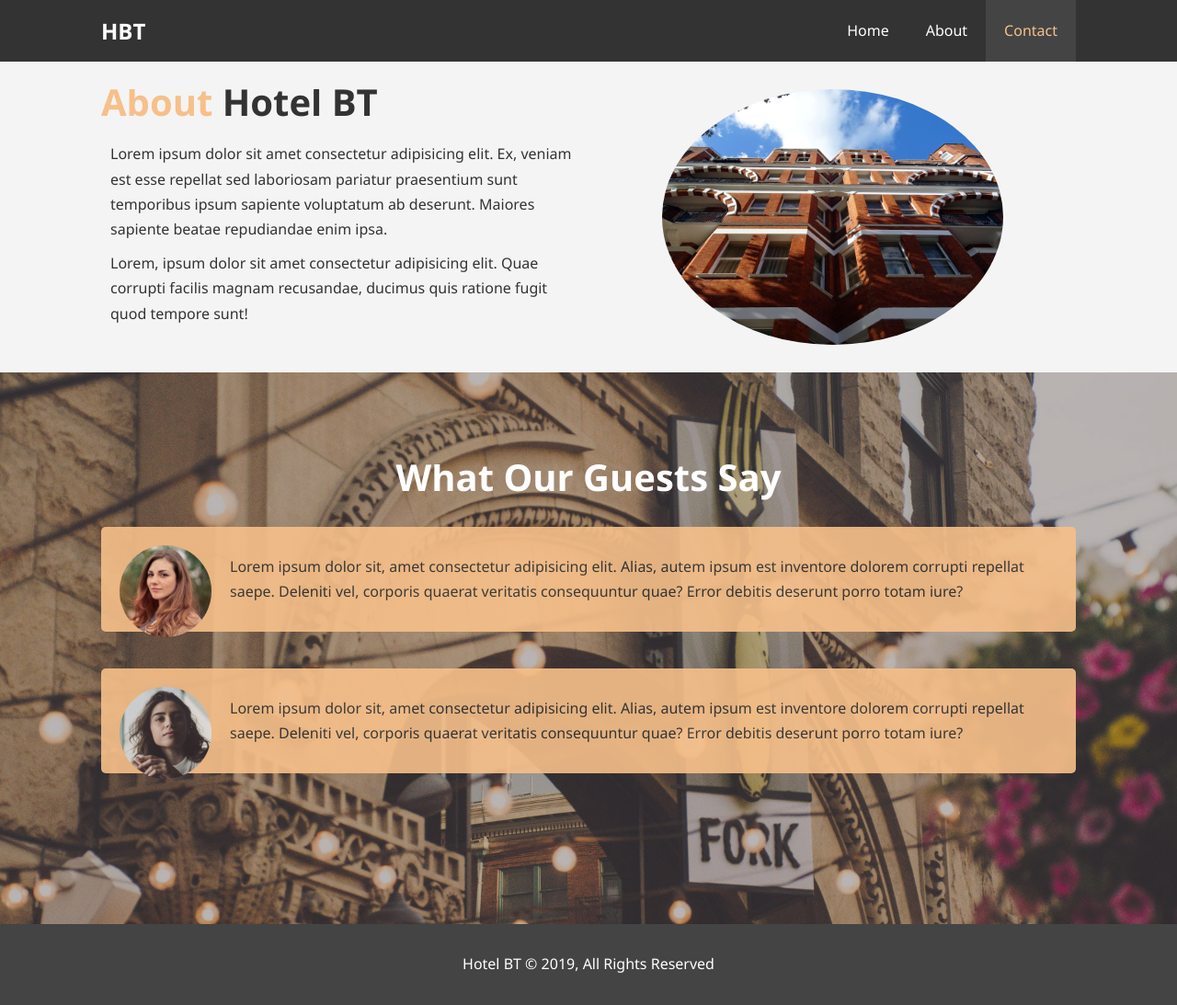
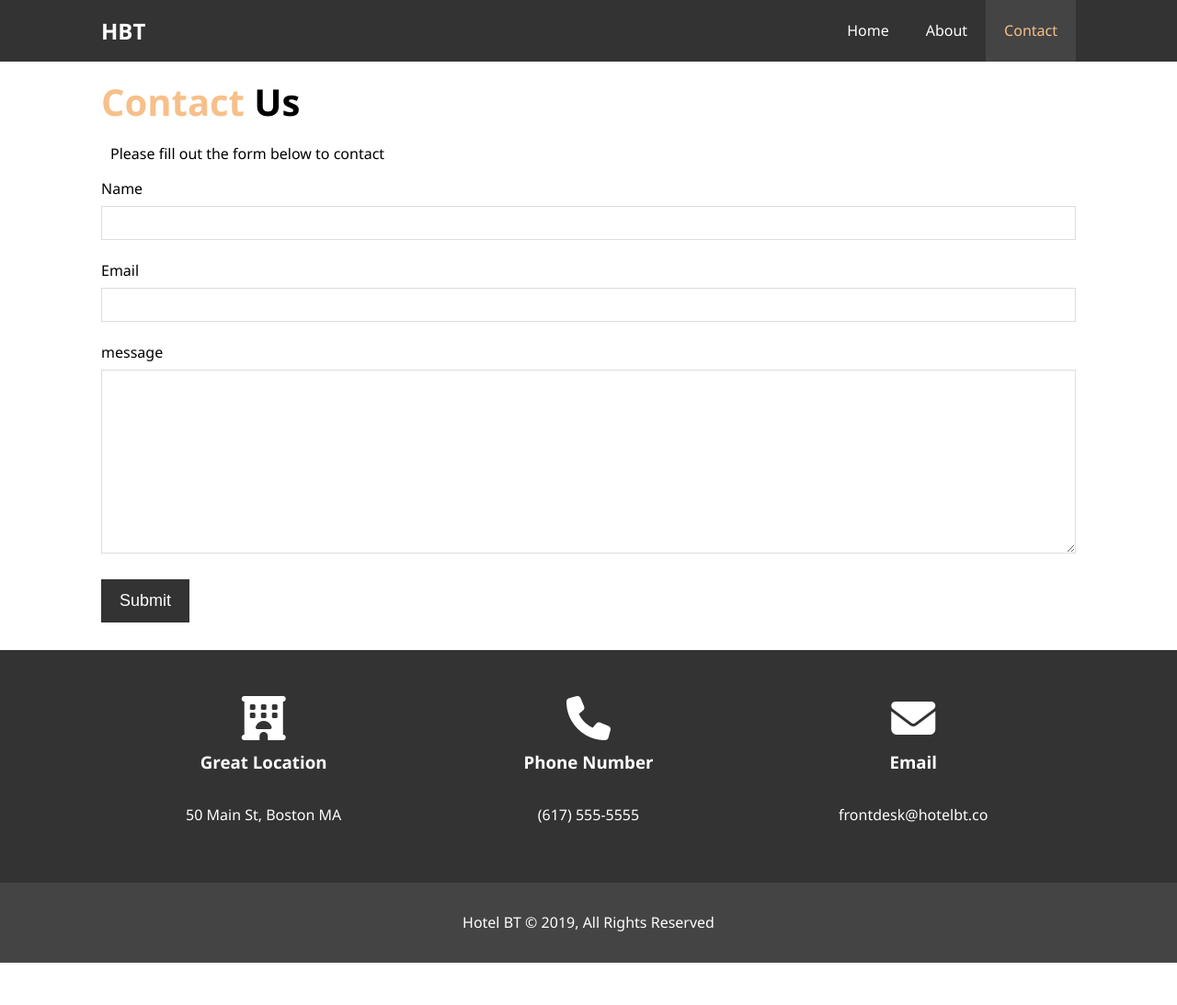
Before and after one commit to nischal08/hotel_website, a plain HTML site: page contact.html in a window 1280 px wide. Shown: the whole page at 92% size. After the commit the page ends 1047 px from the top, so only its background shows below. Drawn offline with Linux system fonts and the light colour scheme.

Commit message:
Contact page create

```diff
--- a/contact.html
+++ b/contact.html
@@ -8,7 +8,10 @@
       content="Welcome to the most extraordinary hotel in Boston Massachusettes"
     />
     <meta name="keywords" content="hotel,boston hotel,new england hotel" />
-
+    <script
+      src="https://kit.fontawesome.com/c519c32b6f.js"
+      crossorigin="anonymous"
+    ></script>
     <link rel="stylesheet" href="css/style.css" />
     <title>Hotel BT | Contact</title>
   </head>
@@ -19,58 +22,61 @@
           <h1 class="logo"><a href="index.html">HBT</a></h1>
           <ul>
             <li><a href="index.html">Home</a></li>
-            <li><a href="about.html" >About</a></li>
+            <li><a href="about.html">About</a></li>
             <li><a href="contact.html" class="current">Contact</a></li>
           </ul>
         </div>
       </nav>
     </header>
-    <section id="about-info" class="bg-light py-3">
+    <section id="contact-form" class="py-3">
       <div class="container">
-        <div class="info-left">
-          <h1 class="l-heading">
-            <span class="text-primary">About</span> Hotel BT
-          </h1>
-          <p>
-            Lorem ipsum dolor sit amet consectetur adipisicing elit. Ex, veniam
-            est esse repellat sed laboriosam pariatur praesentium sunt
-            temporibus ipsum sapiente voluptatum ab deserunt. Maiores sapiente
-            beatae repudiandae enim ipsa.
-          </p>
-          <p>
-            Lorem, ipsum dolor sit amet consectetur adipisicing elit. Quae
-            corrupti facilis magnam recusandae, ducimus quis ratione fugit quod
-            tempore sunt!
-          </p>
+        <h1 class="l-heading"><span class="text-primary">Contact</span> Us</h1>
+        <p>Please fill out the form below to contact</p>
+        <form action="process.php">
+          <div class="form-group">
+            <label for="name">Name</label>
+            <input type="text" name="name" id="name" />
         </div>
-        <div class="info-right">
-          <img src="./img/photo-2.jpg" alt="hotel" />
+            <div class="form-group">
+            <label for="email">Email</label>
+            <input type="email" name="email" id="email" />
         </div>
+            <div class="form-group">
+            <label for="message">message</label>
+            <textarea name="message" id="message" ></textarea>
+            </div>
+            <button type="submit" class="btn">Submit</button>
+          </div>
+        </form>
       </div>
     </section>
-    <div class="clr"></div>
-    <section id="testimonials" class="py-3">
-      <div class="container">
-        <h2 class="l-heading">What Our Guests Say</h2>
-        <div class="testimonial bg-primary">
-          <img src="img/person-1.jpg" alt="Samantha" />
-          <p>
-            Lorem ipsum dolor sit, amet consectetur adipisicing elit. Alias,
-            autem ipsum est inventore dolorem corrupti repellat saepe. Deleniti
-            vel, corporis quaerat veritatis consequuntur quae? Error debitis
-            deserunt porro totam iure?
-          </p>
+
+    <section id="contact-info" class="bg-dark">
+        <div class="container">
+            <div class="box">
+                <i class="fas fa-hotel fa-3x"></i>
+                <h3>Great Location</h3>
+                <p>
+                  50 Main St, Boston MA
+                </p>
+              </div>
+              <div class="box">
+                <i class="fas fa-phone fa-3x"></i>
+                <h3>Phone Number</h3>
+
+                <p>
+                  (617) 555-5555
+                </p>
+              </div>
+              <div class="box">
+                <i class="fas fa-envelope fa-3x"></i>
+                <h3>Email</h3>
+
+                <p>
+                  frontdesk@hotelbt.co
+                </p>
+              </div>
         </div>
-        <div class="testimonial bg-primary">
-          <img src="img/person-2.jpg" alt="Jen" />
-          <p>
-            Lorem ipsum dolor sit, amet consectetur adipisicing elit. Alias,
-            autem ipsum est inventore dolorem corrupti repellat saepe. Deleniti
-            vel, corporis quaerat veritatis consequuntur quae? Error debitis
-            deserunt porro totam iure?
-          </p>
-        </div>
-      </div>
     </section>
     <footer id="main-footer">
       <p>Hotel BT &copy; 2019, All Rights Reserved</p>
--- a/css/style.css
+++ b/css/style.css
@@ -203,7 +203,6 @@ p {
   height: 600px;
   background: url('../img/test-bg.jpg') no-repeat center center/cover;
   padding-top: 100px;
-
 }
 
 #testimonials h2 {
@@ -226,6 +225,31 @@ p {
   border-radius: 50%;
 }
 
+/* Contact form */
+#contact-form .form-group {
+  margin-bottom: 20px;
+}
+#contact-form label {
+  display: block;
+  margin-bottom: 5px;
+}
+
+#contact-form input,
+#contact-form textarea {
+  width: 100%;
+  padding: 10px;
+  border: 1px #ddd solid;
+}
+#contact-form textarea {
+  height: 200px;
+}
+
+#contact-form input:focus,
+#contact-form textarea:focus{
+outline: none;
+border-color: #f7c08a;
+}
+
 #main-footer {
   text-align: center;
   background: #444;
```
